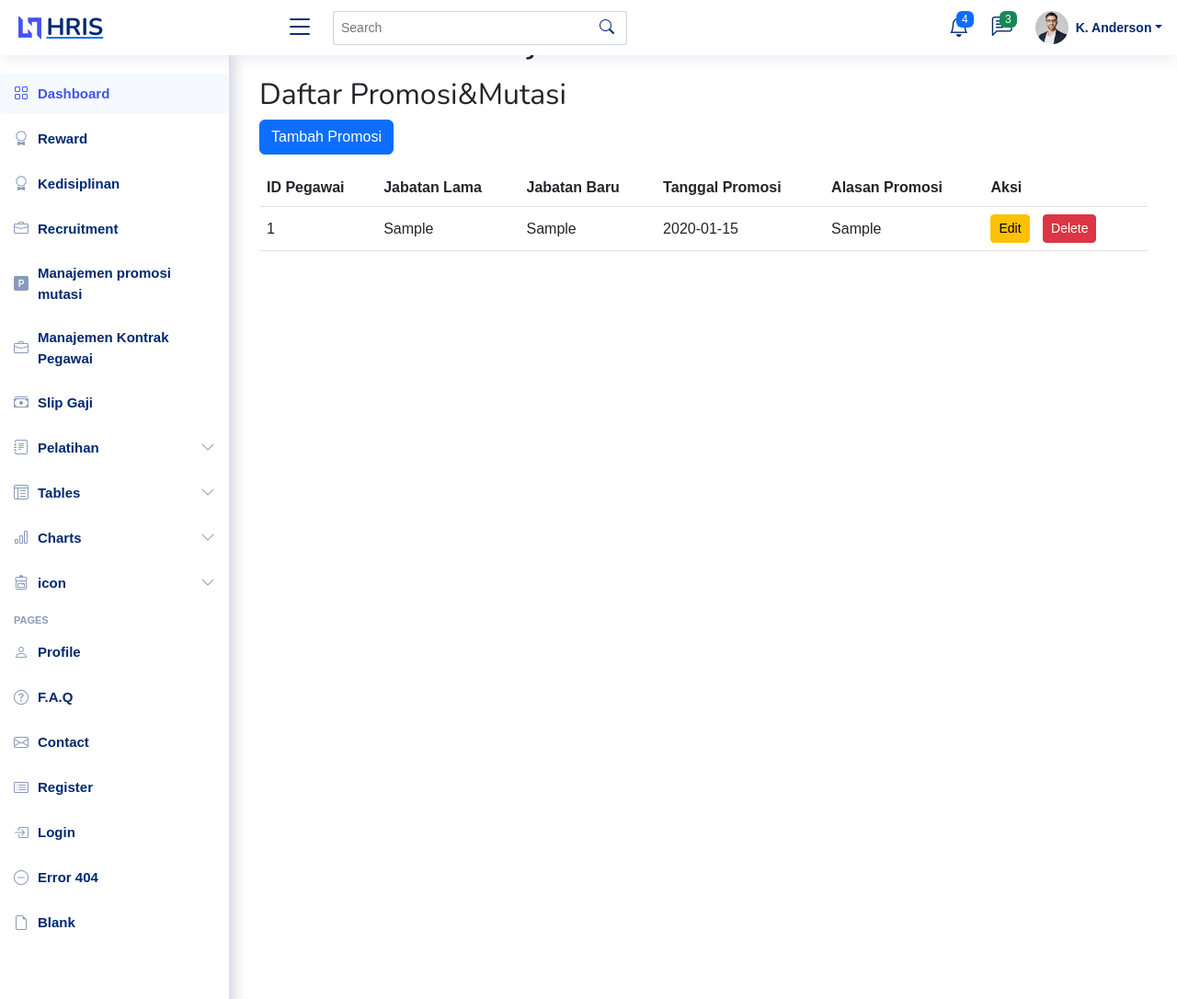
After one commit to panggah10/hris, a PHP site: page /promosi_mutasi/promosi.php in a window 1280 px wide. The commit adds this page. Shown: the whole page at 92% size. Run offline with PHP 8.4, Linux system fonts and the light colour scheme; tables that the repository leaves empty hold one stand-in row (values such as "Sample post").

Commit message:
perubahan
perubahan pada data base promosi

```diff
--- /dev/null
+++ b/promosi_mutasi/koneksi.php
@@ -0,0 +1,13 @@
+<?php
+$servername = "localhost";
+$username = "root";
+$password = "";
+$dbname = "hris";
+
+// Membuat koneksi
+$conn = new mysqli("localhost","root","","hris");
+
+// Memeriksa koneksi
+if ($conn->connect_error) {
+    die("Koneksi gagal: " . $conn->connect_error);
+}
--- /dev/null
+++ b/promosi_mutasi/promosi.php
@@ -0,0 +1,246 @@
+<?php
+include '../template/header.php';
+include '../template/sidebar.php';
+include 'koneksi.php';
+
+// Fungsi untuk memperbarui data promosi
+if (isset($_POST['edit'])) {
+    $id_peg = $_POST['id_peg'];
+    $jab_lama = $_POST['jab_lama'];
+    $jab_baru = $_POST['jab_baru'];
+    $tgl_promosi = $_POST['tgl_promosi'];
+    $alasan_promosi = $_POST['alasan_promosi'];
+
+    $query = "UPDATE promosi SET jab_lama = ?, jab_baru = ?, tgl_promosi = ?, alasan_promosi = ? WHERE id_peg = ?";
+
+    $stmt = mysqli_prepare($conn, $query);
+    mysqli_stmt_bind_param($stmt, 'sssss', $jab_lama, $jab_baru, $tgl_promosi, $alasan_promosi, $id_peg);
+
+    if (mysqli_stmt_execute($stmt)) {
+        $message = "Data promosi berhasil diperbarui!";
+        header("Location: promosi.php"); // Redirect setelah update
+        exit();
+    } else {
+        $message = "Error: " . mysqli_error($conn);
+    }
+}
+
+// ... existing code ...
+
+// Fungsi untuk memperbarui data promosi
+// Fungsi untuk memperbarui data promosi
+if (isset($_POST['edit'])) {
+    $id_peg = $_POST['id_peg'];
+    $jab_lama = $_POST['jab_lama'];
+    $jab_baru = $_POST['jab_baru'];
+    $tgl_promosi = $_POST['tgl_promosi'];
+    $alasan_promosi = $_POST['alasan_promosi'];
+
+    // Update query to update data for a specific id_peg
+    $query = "UPDATE promosi SET jab_lama = ?, jab_baru = ?, tgl_promosi = ?, alasan_promosi = ? WHERE id_peg = ?";
+
+    $stmt = mysqli_prepare($conn, $query);
+    mysqli_stmt_bind_param($stmt, 'sssss', $jab_lama, $jab_baru, $tgl_promosi, $alasan_promosi, $id_peg);
+
+    if (mysqli_stmt_execute($stmt)) {
+        $message = "Data promosi berhasil diperbarui!";
+    } else {
+        $message = "Error: " . mysqli_error($conn);
+    }
+
+
+
+    // Update query to update data for a specific id_peg
+    $query = "UPDATE promosi SET jab_lama = ?, jab_baru = ?, tgl_promosi = ?, alasan_promosi = ? WHERE id_peg = ?";
+
+    $stmt = mysqli_prepare($conn, $query);
+    mysqli_stmt_bind_param($stmt, 'sssss', $jab_lama, $jab_baru, $tgl_promosi, $alasan_promosi, $id_peg);
+
+    if (mysqli_stmt_execute($stmt)) {
+        $message = "Data promosi berhasil diperbarui!";
+    } else {
+        $message = "Error: " . mysqli_error($conn);
+    }
+}
+
+// Fungsi untuk menghapus data promosi
+if (isset($_GET['delete'])) {
+    $id_peg = $_GET['delete'];
+
+    $query = "DELETE FROM promosi WHERE id_peg = ?";
+    $stmt = mysqli_prepare($conn, $query);
+    mysqli_stmt_bind_param($stmt, 's', $id_peg);
+
+    if (mysqli_stmt_execute($stmt)) {
+        $message = "Data promosi berhasil dihapus!";
+    } else {
+        $message = "Error: " . mysqli_error($conn);
+    }
+}
+
+// Ambil data untuk ditampilkan di tabel
+$query = "SELECT * FROM promosi";
+$result = mysqli_query($conn, $query);
+
+// If 'edit' parameter is set, fetch the data for the modal form
+$editData = null;
+if (isset($_GET['edit'])) {
+    $id_peg = $_GET['edit'];
+    $editQuery = "SELECT * FROM promosi WHERE id_peg = '$id_peg'";
+    $editResult = mysqli_query($conn, $editQuery);
+    $editData = mysqli_fetch_assoc($editResult);
+}
+?>
+
+<!DOCTYPE html>
+<html lang="en">
+
+<head>
+    <meta charset="UTF-8">
+    <meta name="viewport" content="width=device-width, initial-scale=1.0">
+    <title>HRIS Sidebar</title>
+    <link rel="stylesheet" href="https://cdn.jsdelivr.net/npm/bootstrap@5.3.0/dist/css/bootstrap.min.css">
+    <style>
+        body {
+            margin: 0;
+            font-family: Arial, sans-serif;
+        }
+
+        .sidebar {
+            width: 250px;
+            background-color: #ffffff;
+            height: 100vh;
+            position: fixed;
+            top: 5;
+            left: 5;
+            border-right: 1px solid #e0e0e0;
+            padding: 20px 0;
+        }
+
+        .sidebar a {
+            text-decoration: none;
+            color: #333;
+            font-size: 16px;
+            padding: 10px 20px;
+            display: flex;
+            align-items: center;
+            transition: background 0.3s, color 0.3s;
+        }
+
+        .sidebar a:hover {
+            background-color: #f1f1f1;
+            color: #007bff;
+        }
+
+        .content {
+            margin-left: 250px;
+            padding: 20px;
+        }
+
+        .table th, .table td {
+            vertical-align: middle;
+        }
+
+        .action-links a {
+            margin-right: 10px;
+        }
+
+        .modal-body input, .modal-body textarea {
+            width: 100%;
+        }
+    </style>
+</head>
+
+<body>
+    <!-- Sidebar -->
+    <div class="sidebar">
+        <?php include '../template/sidebar.php'; ?>
+    </div>
+
+    <!-- Konten Utama -->
+    <div class="content">
+        <div class="container">
+            <h1 class="text-center mb-3">Manajemen Promosi Dan Mutasi</h1>
+
+            <!-- Notifikasi -->
+            <?php if (isset($message)): ?>
+                <div class="alert alert-info"><?= $message ?></div>
+            <?php endif; ?>
+
+            <!-- Tabel Data Promosi -->
+            <h2>Daftar Promosi&Mutasi</h2>
+            <!-- Button for Adding New Data -->
+            <button class="btn btn-primary mb-3" data-bs-toggle="modal" data-bs-target="#addFormModal">Tambah Promosi</button>
+            <table class="table table-hover">
+                <thead>
+                    <tr>
+                        <th>ID Pegawai</th>
+                        <th>Jabatan Lama</th>
+                        <th>Jabatan Baru</th>
+                        <th>Tanggal Promosi</th>
+                        <th>Alasan Promosi</th>
+                        <th>Aksi</th>
+                    </tr>
+                </thead>
+                <tbody>
+                    <?php while ($row = mysqli_fetch_assoc($result)): ?>
+                        <tr>
+                            <td><?= $row['id_peg'] ?></td>
+                            <td><?= $row['jab_lama'] ?></td>
+                            <td><?= $row['jab_baru'] ?></td>
+                            <td><?= $row['tgl_promosi'] ?></td>
+                            <td><?= $row['alasan_promosi'] ?></td>
+                            <td class="action-links">
+                                <!-- Edit Button with Link -->
+                                <a href="?edit=<?= $row['id_peg'] ?>" class="btn btn-warning btn-sm" data-bs-toggle="modal" data-bs-target="#editFormModal">Edit</a>
+                                <a href="?delete=<?= $row['id_peg'] ?>" class="btn btn-danger btn-sm" onclick="return confirm('Yakin ingin menghapus data ini?')">Delete</a>
+                            </td>
+                        </tr>
+                    <?php endwhile; ?>
+                </tbody>
+            </table>
+        </div>
+
+        <!-- Modal for Adding New Data -->
+
+<div class="modal fade" id="addFormModal" tabindex="-1" aria-labelledby="addFormModalLabel" aria-hidden="true">
+    <div class="modal-dialog">
+        <div class="modal-content">
+            <div class="modal-header">
+                <h5 class="modal-title" id="addFormModalLabel">Tambah Promosi</h5>
+                <button type="button" class="btn-close" data-bs-dismiss="modal" aria-label="Close"></button>
+            </div>
+            <div class="modal-body">
+                <form method="POST">
+                    <div class="mb-3">
+                        <label for="id_peg" class="form-label">ID Pegawai</label>
+                        <input type="text" class="form-control" name="id_peg" required>
+                    </div>
+                    <div class="mb-3">
+                        <label for="jab_lama" class="form-label">Jabatan Lama</label>
+                        <input type="text" class="form-control" name="jab_lama" required>
+                    </div>
+                    <div class="mb-3">
+                        <label for="jab_baru" class="form-label">Jabatan Baru</label>
+                        <input type="text" class="form-control" name="jab_baru" required>
+                    </div>
+                    <div class="mb-3">
+                        <label for="tgl_promosi" class="form-label">Tanggal Promosi</label>
+                        <input type="date" class="form-control" name="tgl_promosi" required>
+                    </div>
+                    <div class="mb-3">
+                        <label for="alasan_promosi" class="form-label">Alasan Promosi</label>
+                        <textarea class="form-control" name="alasan_promosi" required></textarea>
+                    </div>
+                    <button type="submit" class="btn btn-primary w-100" name="add">Tambah Promosi</button>
+                </form>
+            </div>
+        </div>
+    </div>
+</div>
+
+
+    <script src="https://cdn.jsdelivr.net/npm/bootstrap@5.3.0/dist/js/bootstrap.bundle.min.js"></script>
+</body>
+
+</html>
--- a/template/footer.php
+++ b/template/footer.php
@@ -20,7 +20,7 @@
 
 <!-- Template Main JS File -->
 <script src="<?php echo BASE_URL; ?>/assets/js/main.js"></script>
-<script src="https://cdn.jsdelivr.net/npm/bootstrap@5.3.0/dist/js/bootstrap.bundle.min.js"></script>
+
 </body>
 
 </html>
--- a/template/sidebar.php
+++ b/template/sidebar.php
@@ -27,13 +27,17 @@
             </a>
         </li><!-- End Recruitment Nav -->
 
-        <a class="nav-link collapsed" href="<?php echo BASE_URL; ?>/hris/recruitment/index.php">
-            <i class="bi bi-briefcase"></i><span>Recruitment</span>
+        <li class="nav-item">
+            <a class="nav-link collapsed" href="<?php echo BASE_URL; ?>/hris/promosi_mutasi/promosi.php">
+            <i class="bi bi-p-square-fill"></i><span>Manajemen promosi mutasi</span>
         </a>
+        </li><!-- End Promosi_mutasi Nav -->
+
         <li class="nav-item">
         <a class="nav-link collapsed" href="<?php echo BASE_URL; ?>/hris/kontrak_pegawai/index.php">
             <i class="bi bi-briefcase"></i><span>Manajemen Kontrak Pegawai</span>
         </a>
+
         <li class="nav-item">
         <a class="nav-link collapsed" href="<?php echo BASE_URL; ?>/hris/slip_gaji/index.php">
             <i class="bi bi-cash-stack"></i><span>Slip Gaji</span>
@@ -110,18 +114,18 @@
         </li><!-- End Charts Nav -->
 
         <li class="nav-item">
-            <a class="nav-link collapsed" data-bs-target="#icons-nav" data-bs-toggle="collapse" href="#">
+            <a class="nav-link collapsed" data-bs-target="#icons-nav" data-bs-toggle="collapse" href="<?php echo BASE_URL; ?>/hris/reward/index.php">
                 <i class="bi bi-backpack4"></i><span>icon</span><i class="bi bi-chevron-down ms-auto"></i>
             </a>
             <ul id="icons-nav" class="nav-content collapse" data-bs-parent="#sidebar-nav">
                 <li>
                     <a href="<?php echo BASE_URL; ?>/hris/icon/index.php">
-                        <i class="bi bi-caret-right-fill"></i><span>icon</span>
+                        <i class="bi bi-caret-right-fill"></i><span>promosi</span>
                     </a>
                 </li>
                 <li>
                     <a href="<?php echo BASE_URL; ?>/hris/icon/index.php">
-                        <i class="bi bi-caret-right-fill"></i><span>icon</span>
+                        <i class="bi bi-caret-right-fill"></i><span>mutasi</span>
                     </a>
                 </li>
             </ul>
```
Also changed, not shown: promosi_mutasi/mutasi.php (added, +311 -0 lines), 1 other file.
